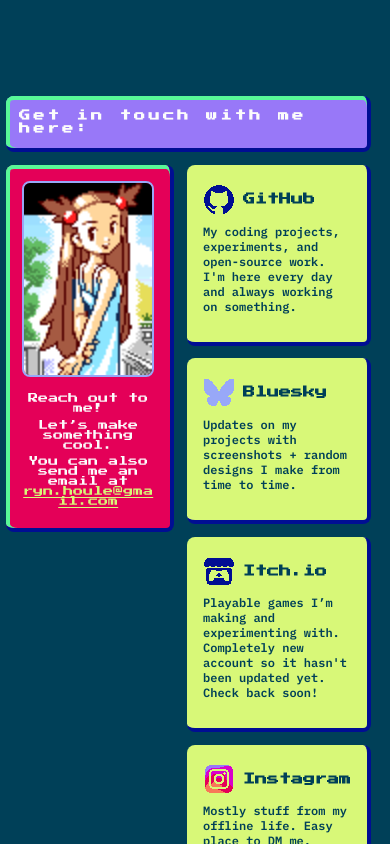
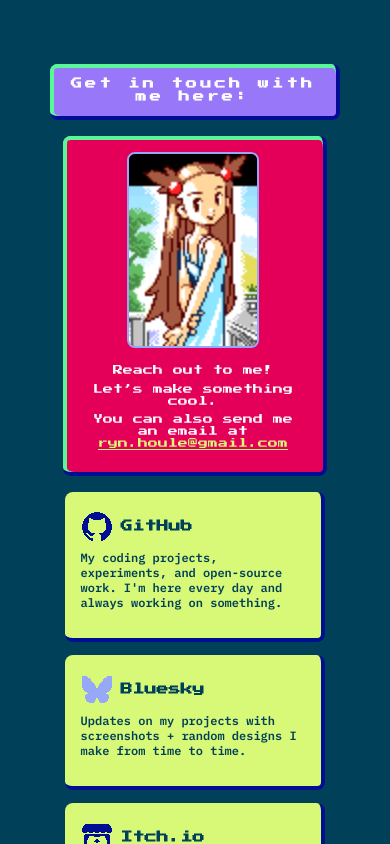
Before and after one commit to kathrynhoule/ryn-portfolio, a React (Vite) app: page /contact in a window 390 px wide. Shown: the top 844 px of the page. Built offline with nearby package versions, Linux system fonts and the light colour scheme.

Commit message:
adds more media queries to contact page, updates general styling

```diff
--- a/src/styles/AvatarCard.css
+++ b/src/styles/AvatarCard.css
@@ -223,3 +223,9 @@
           padding: 0;
      }
 }
+
+@media (max-width: 470px) {
+     .contact-avatar .quick-facts li {
+          line-height: 1.2;
+     }
+}
--- a/src/styles/Contact.css
+++ b/src/styles/Contact.css
@@ -9,7 +9,7 @@
      align-items: start;
 
      justify-content: center;
-     padding-top: 4rem;
+     padding-top: 1rem;
 }
 
 .find-me-container {
@@ -154,5 +154,73 @@
 }
 
 @media (max-width: 470px) {
+     .contact-container {
+          display: flex;
+          flex-direction: column;
+          align-items: center;
+          gap: 1rem;
+     }
 
+     .find-me-container,
+     .contact-avatar,
+     .contact-cards-container,
+     .contact-footer {
+          grid-column: auto;
+          grid-row: auto;
+     }
+
+     .find-me-container,
+     .contact-cards-container,
+     .contact-footer {
+          width: 80%;
+     }
+
+     .contact-avatar {
+          width: 65%;
+     }
+
+     .find-me-container h1 {
+          text-align: center;
+          font-size: 0.8rem;
+     }
+
+     .contact-cards-container {
+          align-items: center;
+     }
 }
+
+@media (max-width: 430px) {
+     .contact-container {
+          padding-top: 2rem;
+     }
+
+     .contact-avatar {
+          width: 70%;
+     }
+
+     .find-me-container h1 {
+          font-size: 0.7rem;
+     }
+}
+
+@media (max-width: 380px) {
+     .find-me-container,
+     .contact-cards-container {
+          width: 95%
+     }
+
+     .contact-avatar {
+          width: 85%;
+     }
+}
+
+@media (max-width: 330px) {
+     .find-me-container,
+     .contact-cards-container {
+          width: 100%
+     }
+
+     .contact-avatar {
+          width: 90%;
+     }
+}
--- a/src/styles/Projects.css
+++ b/src/styles/Projects.css
@@ -9,7 +9,7 @@
      align-items: start;
 
      justify-content: center;
-     padding-top: 4rem;
+     padding-top: 2rem;
 }
 
 .working-on-container {
```
